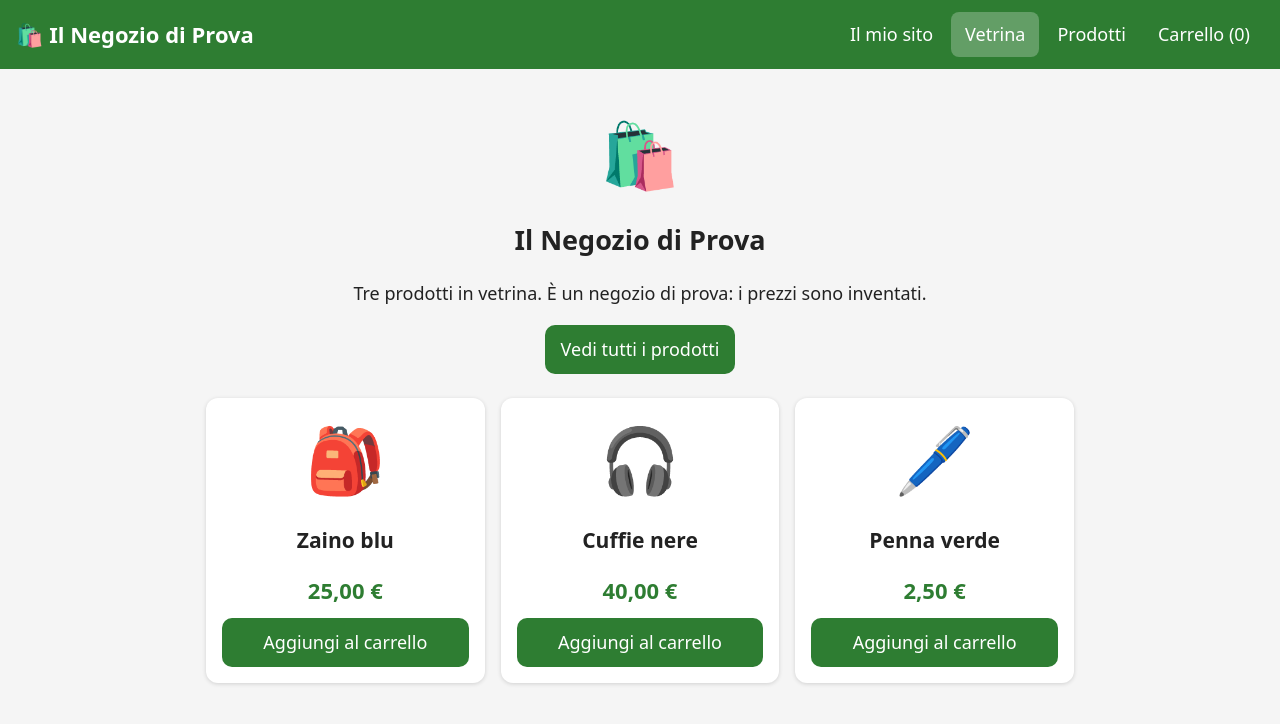
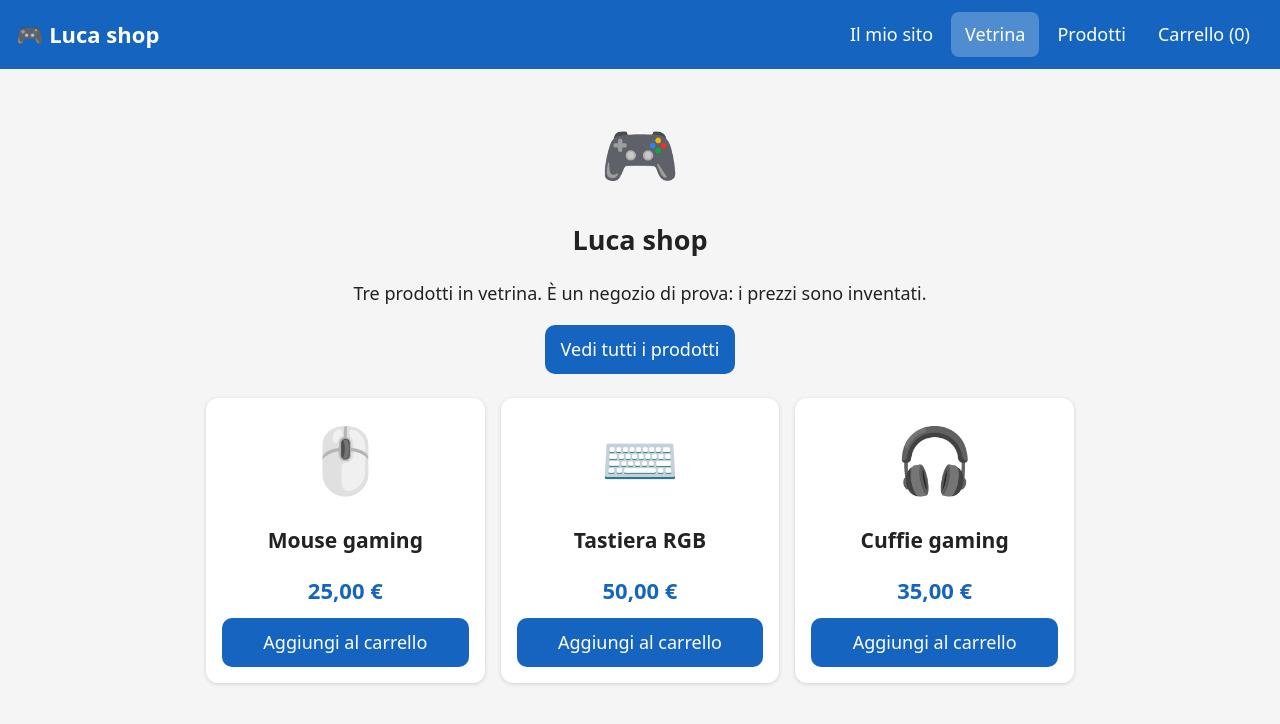
Before and after one commit to lukes-exe/mio-sito, a plain HTML site: page negozio/index.html in a window 1280 px wide. Drawn offline with Linux system fonts and the light colour scheme.

Commit message:
Cambio il mio negozio

```diff
--- a/negozio/carrello.js
+++ b/negozio/carrello.js
@@ -1,14 +1,14 @@
 /* carrello.js - il cervello del negozio (solo HTML, CSS e JavaScript: nessun server, nessun servizio esterno).
    PARTE 1: qui sotto ci sono i punti che cambi tu per fare IL TUO negozio. Cambia solo il testo tra le virgolette. */
 
-var NEGOZIO = "Il Negozio di Prova";            // 1) il nome del negozio
-var LOGO = "🛍️";                                // 5) un'immagine: un emoji, oppure il nome di un file (es. "logo.png")
+var NEGOZIO = "Luca shop";            // 1) il nome del negozio
+var LOGO = "🎮";                                // 5) un'immagine: un emoji, oppure il nome di un file (es. "logo.png")
 var PRODOTTI = [                                // 3) i tuoi 3 prodotti: id (unico), nome, prezzo in euro, foto (emoji o file)
-  { id: "zaino",  nome: "Zaino blu",    prezzo: 25, foto: "🎒" },
-  { id: "cuffie", nome: "Cuffie nere",  prezzo: 40, foto: "🎧" },
-  { id: "penna",  nome: "Penna verde",  prezzo: 2.5, foto: "🖊️" }
+  { id: "zaino",  nome: "Mouse gaming",    prezzo: 25, foto: "🖱️" },
+  { id: "cuffie", nome: "Tastiera RGB",  prezzo: 50, foto: "⌨️" },
+  { id: "penna",  nome: "Cuffie gaming",  prezzo: 35, foto: "🎧" }
 ];
-var TESTO_EMAIL = "Grazie per il tuo ordine! Lo prepariamo subito.";   // 4) il testo della email di conferma
+var TESTO_EMAIL = "Grazie per aver acquistato da Luca Shop! Buono shopping!";
 var MITTENTE = "ordini@nome-del-tuo-negozio.example";   // indirizzo FINTO (.example è riservato agli esempi): non scrivere un indirizzo vero
 var LINK_HOME = "../index.html";                 // dove porta il menu «Il mio sito» (la home di mio-sito, una cartella sopra). Vuoto = niente link
 // 2) i colori si cambiano in stile.css (la riga --colore)
--- a/negozio/stile.css
+++ b/negozio/stile.css
@@ -1,5 +1,5 @@
 /* stile.css - lo stile del negozio. Cambia il colore qui sotto (riga --colore). */
-:root { --colore: #2e7d32; --sfondo: #f5f5f5; }          /* COLORI: cambia --colore, per esempio #1565c0 (blu) o #c62828 (rosso) */
+:root { --colore: #1565c0; --sfondo: #f5f5f5; }          /* COLORI: cambia --colore, per esempio #1565c0 (blu) o #c62828 (rosso) */
 * { box-sizing: border-box; }
 body { font-family: system-ui, Arial, sans-serif; margin: 0; background: var(--sfondo); color: #222; font-size: 18px; line-height: 1.4; }
 header { background: var(--colore); color: #fff; padding: 12px 16px; display: flex; flex-wrap: wrap; align-items: center; justify-content: space-between; gap: 8px; }
```
